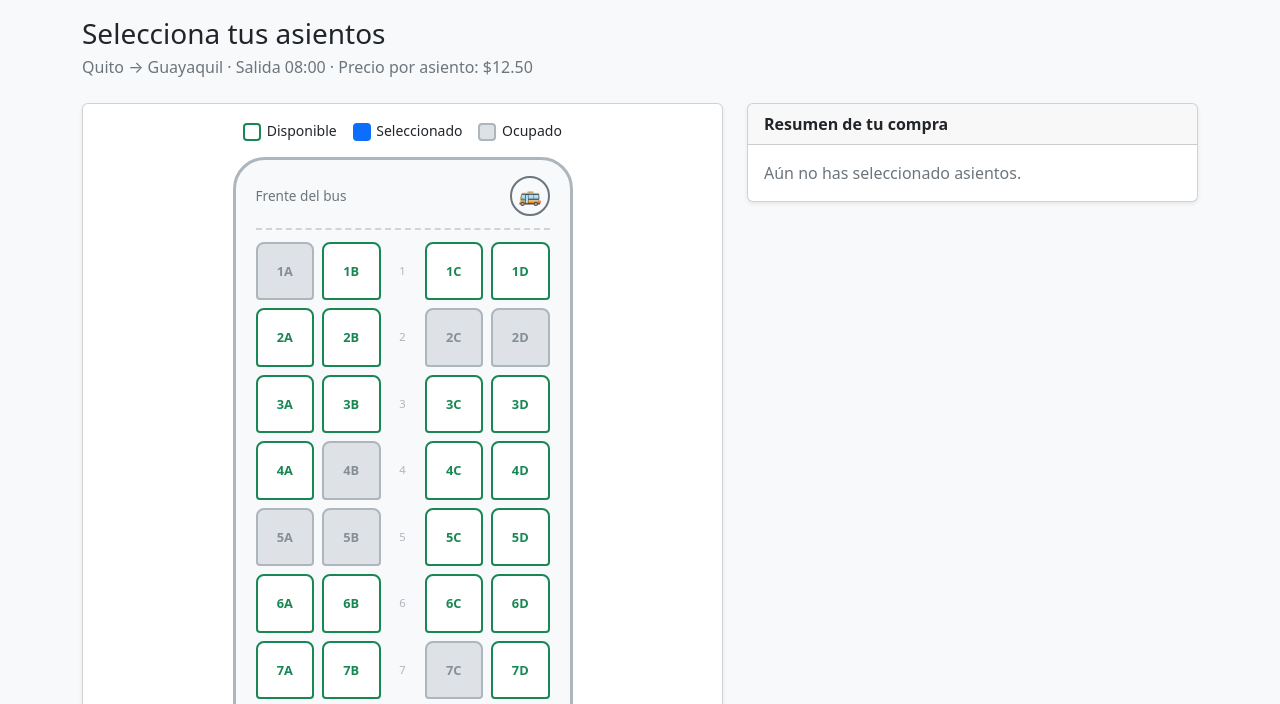
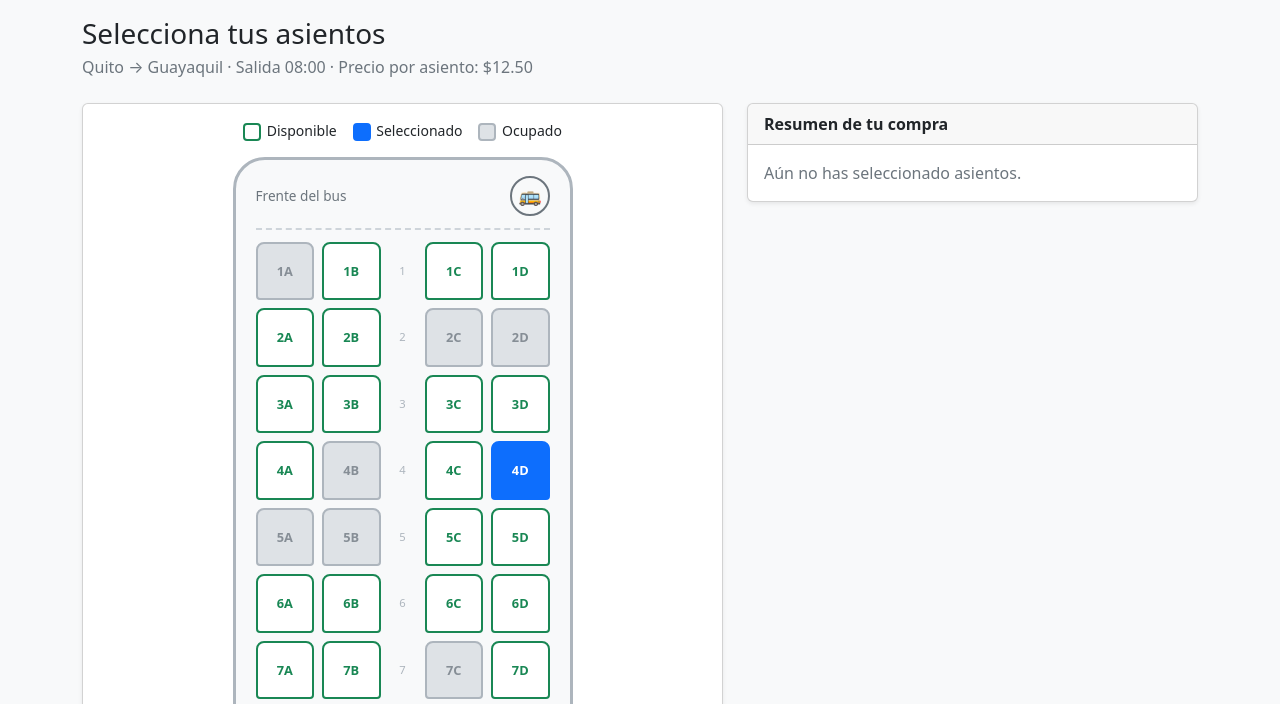
Before and after one commit to kmoyolema3929/MoviPass, a plain HTML site: page frontend/pages/seleccion-asientos.html in a window 1280 px wide. Both pictures are taken after a click on the button "4D". Shown: the part 63-767 px from the top of the page. Drawn offline with nearby package versions, Linux system fonts and the light colour scheme.

Commit message:
feat(asientos): implementa selección de asientos con clic

```diff
--- a/frontend/pages/seleccion-asientos.html
+++ b/frontend/pages/seleccion-asientos.html
@@ -135,6 +135,8 @@
     const COLUMNAS = ['A', 'B', null, 'C', 'D']; // null = pasillo
     const OCUPADOS = new Set(['1A', '2C', '2D', '4B', '5A', '5B', '7C', '8D', '9A', '10B']);
 
+    const seleccionados = new Set();
+
     const mapa = document.getElementById('mapaAsientos');
     document.getElementById('precioUnitario').textContent = PRECIO_ASIENTO.toFixed(2);
 
@@ -164,6 +166,8 @@
             btn.setAttribute('aria-label', `Asiento ${id} ocupado`);
           } else {
             btn.setAttribute('aria-label', `Asiento ${id} disponible`);
+            btn.setAttribute('aria-pressed', 'false');
+            btn.addEventListener('click', () => alternarAsiento(id, btn));
           }
           filaEl.appendChild(btn);
         });
@@ -172,6 +176,18 @@
       }
     }
 
+    function alternarAsiento(id, btn) {
+      if (seleccionados.has(id)) {
+        seleccionados.delete(id);
+        btn.classList.remove('selected');
+        btn.setAttribute('aria-pressed', 'false');
+      } else {
+        seleccionados.add(id);
+        btn.classList.add('selected');
+        btn.setAttribute('aria-pressed', 'true');
+      }
+    }
+
     construirMapa();
   </script>
 </body>
```
